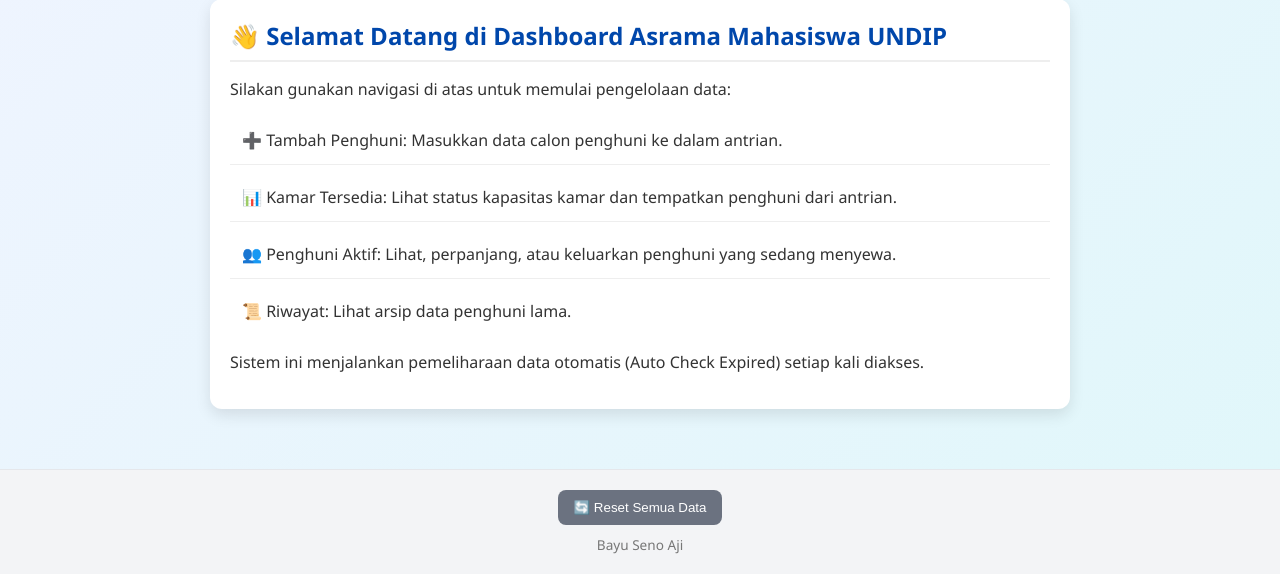
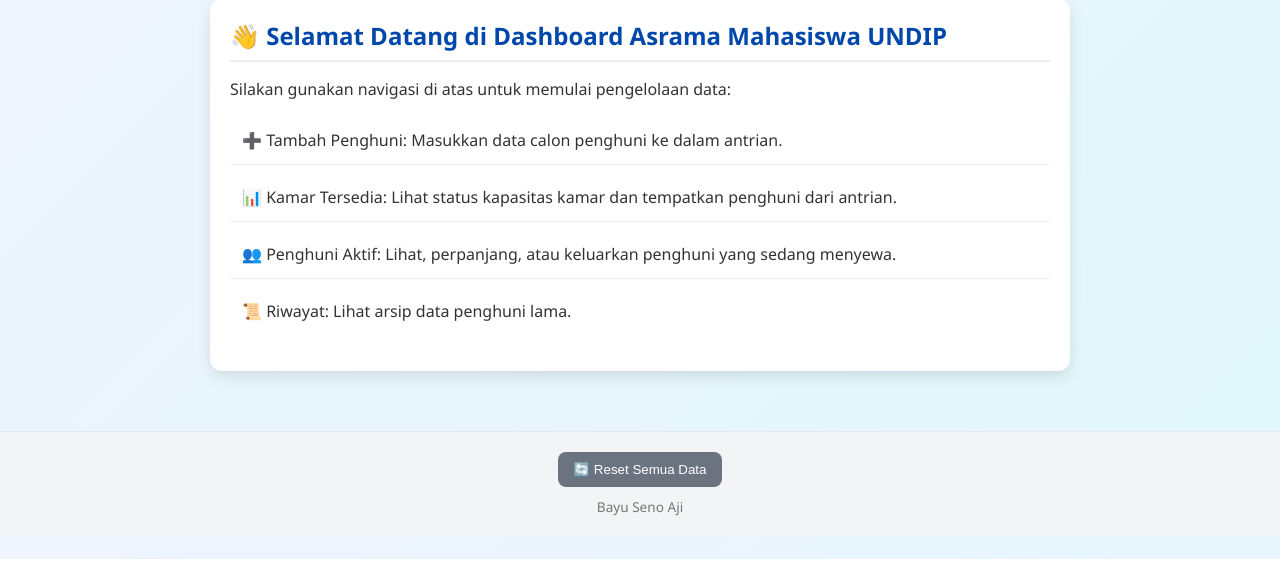
Before and after one commit to bbayusaa/TUGAS-AKHIR-BAYU-PENGELOLA-ASRAMA-MAHASISWA, a PHP site: page / in a window 1280 px wide. Shown: the part 241-815 px from the top of the page. Run offline with PHP 8.4, Linux system fonts and the light colour scheme.

Commit message:
Update home.php

```diff
--- a/asrama-app/content/home.php
+++ b/asrama-app/content/home.php
@@ -7,5 +7,6 @@
         <li>👥 Penghuni Aktif: Lihat, perpanjang, atau keluarkan penghuni yang sedang menyewa.</li>
         <li>📜 Riwayat: Lihat arsip data penghuni lama.</li>
     </ul>
-    <p>Sistem ini menjalankan pemeliharaan data otomatis (Auto Check Expired) setiap kali diakses.</p>
+    <p></p>
+
 </section>
```
